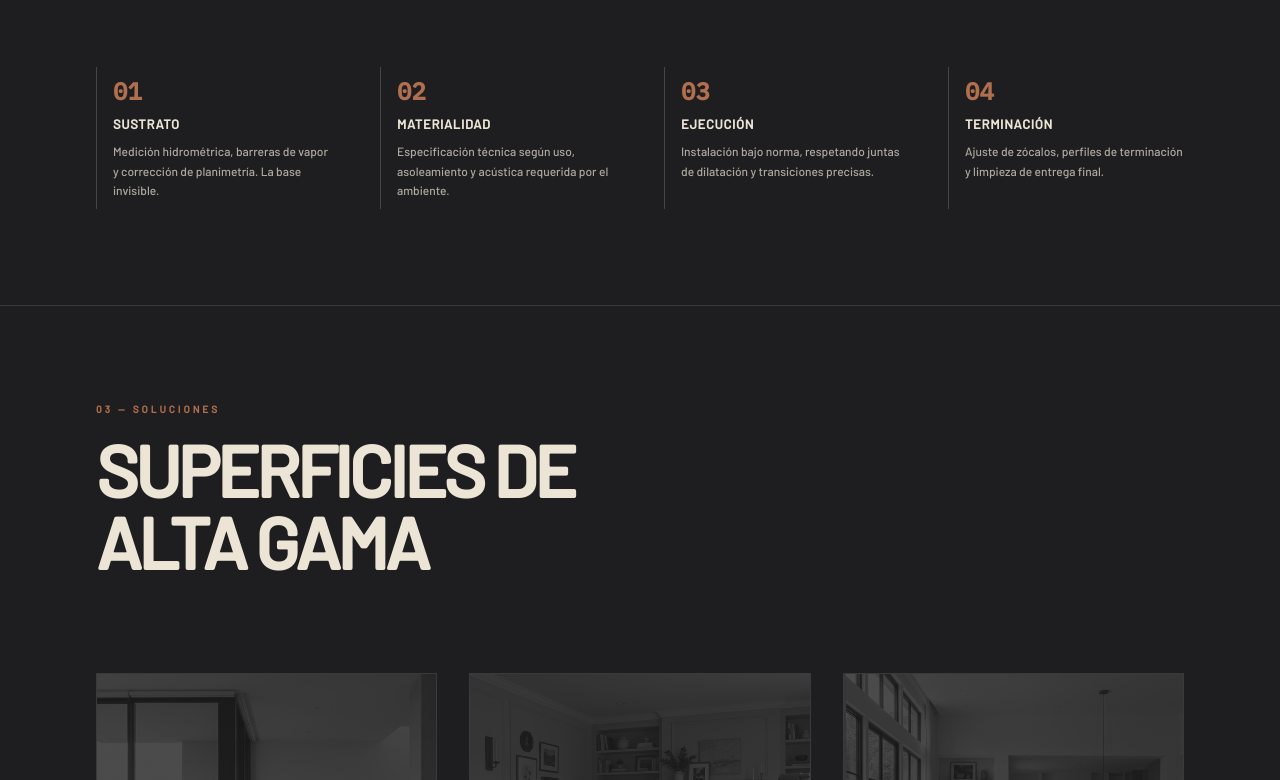
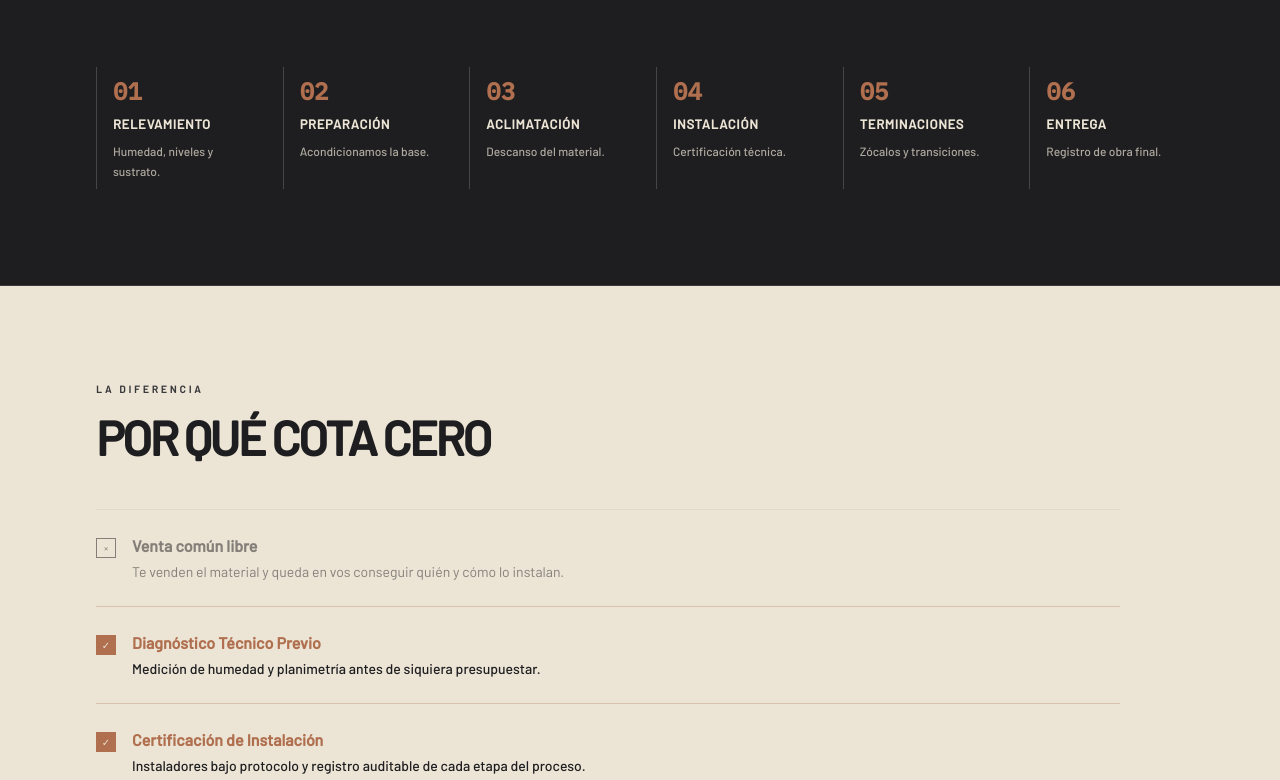
Before and after one commit to pablopronsky/final_landing, a Next.js app: page / in a window 1280 px wide. Shown: the part 1680-2460 px from the top of the page. Built offline with nearby package versions, Linux system fonts and the light colour scheme.

Commit message:
feat: update execution protocol steps
Refine the installation protocol stages to improve clarity and represent the current workflow more accurately.

```diff
--- a/app/page.tsx
+++ b/app/page.tsx
@@ -1,9 +1,9 @@
 'use client';
 
 import Image, { StaticImageData } from 'next/image';
-import { motion, useScroll, useTransform } from 'motion/react';
-import { ArrowRight, MapPin, Ruler, Layers, ShieldCheck, Check } from 'lucide-react';
-import { useRef } from 'react';
+import { motion, useScroll, useTransform, AnimatePresence } from 'motion/react';
+import { ArrowRight, MapPin, Ruler, Layers, ShieldCheck, Check, Menu, X, Plus, Minus } from 'lucide-react';
+import { useRef, useState } from 'react';
 
 // Images
 import heroImg from '../src/assets/images/hero_1780368898171.png';
@@ -25,14 +25,25 @@ const services = [
 ];
 
 const protocolSteps = [
-  { id: '01', title: 'Sustrato', desc: 'Medición hidrométrica, barreras de vapor y corrección de planimetría. La base invisible.' },
-  { id: '02', title: 'Materialidad', desc: 'Especificación técnica según uso, asoleamiento y acústica requerida por el ambiente.' },
-  { id: '03', title: 'Ejecución', desc: 'Instalación bajo norma, respetando juntas de dilatación y transiciones precisas.' },
-  { id: '04', title: 'Terminación', desc: 'Ajuste de zócalos, perfiles de terminación y limpieza de entrega final.' },
+  { id: '01', title: 'Relevamiento', desc: 'Humedad, niveles y sustrato.' },
+  { id: '02', title: 'Preparación', desc: 'Acondicionamos la base.' },
+  { id: '03', title: 'Aclimatación', desc: 'Descanso del material.' },
+  { id: '04', title: 'Instalación', desc: 'Certificación técnica.' },
+  { id: '05', title: 'Terminaciones', desc: 'Zócalos y transiciones.' },
+  { id: '06', title: 'Entrega', desc: 'Registro de obra final.' },
+];
+
+const faqs = [
+  { q: '¿En qué se diferencia el SPC del piso flotante?', a: 'El SPC (Stone Plastic Composite) es 100% resistente al agua y más rígido gracias a su núcleo de piedra, ideal para cocinas y baños. El flotante tradicional ofrece mayor calidez acústica pero es sensible a la humedad prolongada.' },
+  { q: '¿Qué significa aclimatar el piso?', a: 'Es el proceso técnico donde el material descansa en el ambiente donde será instalado (generalmente 48 a 72hs). Permite que las tablas se adapten a la temperatura y humedad del lugar, evitando futuras expansiones, contracciones o deformaciones.' },
+  { q: '¿Tengo que preparar mi contrapiso antes de que vengan?', a: 'Te recomendamos consultarlo con nosotros en la etapa de relevamiento. En Cota Cero realizamos diagnóstico de humedad y planimetría. Si el sustrato no está en condiciones, nosotros mismos nos encargamos de nivelarlo y prepararlo.' },
+  { q: '¿Instalan materiales que yo ya compré?', a: 'Sí. Nuestro foco es la "Cota Cero": la calidad de la instalación. Si ya contás con un material premium, nuestro equipo técnico lo instalará bajo nuestros estrictos protocolos para garantizar su máxima durabilidad.' }
 ];
 
 export default function Home() {
   const heroRef = useRef(null);
+  const [isMobileMenuOpen, setIsMobileMenuOpen] = useState(false);
+  const [openFaq, setOpenFaq] = useState<number | null>(0);
   const { scrollYProgress } = useScroll({
     target: heroRef,
     offset: ['start start', 'end start'],
@@ -44,18 +55,50 @@ export default function Home() {
       {/* HEADER / NAVIGATION */}
       <header className="fixed top-0 left-0 w-full z-50 flex items-center justify-between px-6 md:px-10 py-6 border-b border-[#3A3A3C] backdrop-blur-md bg-[#1E1E20]/90 text-[#ECE5D6]">
         <div className="flex items-center gap-4">
-          <div className="flex flex-col leading-none">
+          <div className="flex flex-col leading-none z-50">
             <span className="font-display text-2xl font-bold tracking-tighter">N<span className="text-[#B06F4E]">C</span></span>
             <div className="h-[1px] w-full bg-[#B06F4E] mt-1"></div>
           </div>
-          <span className="text-[11px] font-bold tracking-[0.2em] uppercase ml-4 hidden sm:inline-block">COTA CERO — City Bell</span>
+          <span className="text-[11px] font-bold tracking-[0.2em] uppercase ml-4 hidden sm:inline-block z-50">COTA CERO — City Bell</span>
         </div>
-        <div className="flex gap-8 items-center">
-          <span className="text-[11px] font-bold tracking-[0.2em] opacity-60 uppercase hidden md:inline-block">Pisos · Revestimientos · Decks</span>
+
+        {/* DESKTOP NAV */}
+        <div className="hidden md:flex gap-8 items-center">
+          <span className="text-[11px] font-bold tracking-[0.2em] opacity-60 uppercase">Pisos · Revestimientos · Decks</span>
           <a href="#contacto" className="bg-[#B06F4E] text-[#1E1E20] px-6 py-3 rounded-full text-[12px] font-bold uppercase tracking-wider hover:bg-[#C98A66] transition-colors">
             Agendá tu relevamiento
           </a>
         </div>
+
+        {/* MOBILE NAV TOGGLE */}
+        <button
+          className="md:hidden z-50 p-2 -mr-2 text-[#ECE5D6]"
+          onClick={() => setIsMobileMenuOpen(!isMobileMenuOpen)}
+        >
+          {isMobileMenuOpen ? <X className="w-6 h-6" /> : <Menu className="w-6 h-6" />}
+        </button>
+
+        {/* MOBILE MENU FULLSCREEN */}
+        <AnimatePresence>
+          {isMobileMenuOpen && (
+            <motion.div
+              initial={{ opacity: 0, y: -20 }}
+              animate={{ opacity: 1, y: 0 }}
+              exit={{ opacity: 0, y: -20 }}
+              className="absolute top-0 left-0 w-full h-screen bg-[#1E1E20] flex flex-col items-center justify-center gap-12 z-40 text-center px-6"
+            >
+              <nav className="flex flex-col gap-8 items-center">
+                <a href="#manifiesto" onClick={() => setIsMobileMenuOpen(false)} className="text-2xl font-bold uppercase tracking-widest text-[#ECE5D6] hover:text-[#B06F4E]">Concepto</a>
+                <a href="#protocolo" onClick={() => setIsMobileMenuOpen(false)} className="text-2xl font-bold uppercase tracking-widest text-[#ECE5D6] hover:text-[#B06F4E]">Protocolo</a>
+                <a href="#superficies" onClick={() => setIsMobileMenuOpen(false)} className="text-2xl font-bold uppercase tracking-widest text-[#ECE5D6] hover:text-[#B06F4E]">Superficies</a>
+                <a href="#faq" onClick={() => setIsMobileMenuOpen(false)} className="text-2xl font-bold uppercase tracking-widest text-[#ECE5D6] hover:text-[#B06F4E]">Preguntas Frecuentes</a>
+              </nav>
+              <a href="#contacto" onClick={() => setIsMobileMenuOpen(false)} className="bg-[#B06F4E] text-[#1E1E20] px-8 py-4 rounded-full text-[12px] font-bold uppercase tracking-wider">
+                Agendá tu relevamiento
+              </a>
+            </motion.div>
+          )}
+        </AnimatePresence>
       </header>
 
       {/* SECTION 1: HERO */}
@@ -169,7 +212,7 @@ export default function Home() {
           </p>
         </div>
 
-        <div className="grid grid-cols-1 sm:grid-cols-2 lg:grid-cols-4 gap-8 lg:gap-12">
+        <div className="grid grid-cols-2 lg:grid-cols-3 xl:grid-cols-6 gap-6 lg:gap-8">
           {protocolSteps.map((step) => (
              <div key={step.id} className="border-l border-[#ECE5D6]/20 pl-4 py-2 hover:border-[#B06F4E] transition-colors duration-300">
                <span className="block font-mono text-[#B06F4E] text-2xl font-bold mb-2">{step.id}</span>
@@ -177,6 +220,38 @@ export default function Home() {
                <span className="block text-xs font-medium leading-relaxed opacity-70">{step.desc}</span>
              </div>
           ))}
+        </div>
+      </section>
+
+      {/* SECTION VENTA COMUN VS COTA CERO */}
+      <section className="bg-[#ECE5D6] text-[#1E1E20] py-24 px-6 md:px-12 lg:px-24 border-b border-[#3A3A3C]">
+        <div className="max-w-5xl">
+          <span className="text-[#3A3A3C] text-[10px] font-bold tracking-[0.3em] uppercase mb-4 block">La Diferencia</span>
+          <h2 className="text-4xl md:text-5xl font-bold uppercase tracking-tighter mb-12">Por qué Cota Cero</h2>
+
+          <div className="space-y-6">
+            <div className="flex items-start gap-4 opacity-50 grayscale pt-6 border-t border-[#1E1E20]/10">
+              <div className="w-5 h-5 flex-shrink-0 border border-[#1E1E20] flex items-center justify-center text-[10px] mt-1">×</div>
+              <div>
+                <span className="block font-bold mb-1">Venta común libre</span>
+                <p className="text-sm">Te venden el material y queda en vos conseguir quién y cómo lo instalan.</p>
+              </div>
+            </div>
+            <div className="flex items-start gap-4 pt-6 border-t border-[#B06F4E]/30">
+              <div className="w-5 h-5 flex-shrink-0 bg-[#B06F4E] flex items-center justify-center text-[#ECE5D6] text-[10px] mt-1">✓</div>
+              <div>
+                <span className="block font-bold mb-1 text-[#B06F4E]">Diagnóstico Técnico Previo</span>
+                <p className="text-sm font-medium">Medición de humedad y planimetría antes de siquiera presupuestar.</p>
+              </div>
+            </div>
+            <div className="flex items-start gap-4 pt-6 border-t border-[#B06F4E]/30">
+              <div className="w-5 h-5 flex-shrink-0 bg-[#B06F4E] flex items-center justify-center text-[#ECE5D6] text-[10px] mt-1">✓</div>
+              <div>
+                <span className="block font-bold mb-1 text-[#B06F4E]">Certificación de Instalación</span>
+                <p className="text-sm font-medium">Instaladores bajo protocolo y registro auditable de cada etapa del proceso.</p>
+              </div>
+            </div>
+          </div>
         </div>
       </section>
 
@@ -213,6 +288,49 @@ export default function Home() {
         </div>
       </section>
 
+      {/* SECTION FAQ (NEW) */}
+      <section className="py-24 px-6 md:px-12 lg:px-24 border-b border-[#3A3A3C] bg-[#1E1E20]" id="faq">
+        <div className="max-w-4xl mx-auto">
+          <div className="text-center mb-16">
+            <span className="text-[#B06F4E] text-[10px] font-bold tracking-[0.3em] uppercase mb-4 block">Preguntas Frecuentes</span>
+            <h2 className="text-4xl md:text-5xl lg:text-6xl font-bold uppercase tracking-tighter leading-none">Lo que necesitás saber.</h2>
+          </div>
+
+          <div className="space-y-4">
+            {faqs.map((faq, index) => (
+              <div
+                key={index}
+                className="border border-[#3A3A3C] bg-[#1E1E20]/50 overflow-hidden transition-all duration-300"
+              >
+                <button
+                  onClick={() => setOpenFaq(openFaq === index ? null : index)}
+                  className="w-full flex items-center justify-between p-6 text-left hover:bg-[#ECE5D6]/5 transition-colors"
+                >
+                  <span className="font-bold text-lg md:text-xl pr-8">{faq.q}</span>
+                  <span className="flex-shrink-0 text-[#B06F4E]">
+                    {openFaq === index ? <Minus className="w-5 h-5" /> : <Plus className="w-5 h-5" />}
+                  </span>
+                </button>
+                <AnimatePresence>
+                  {openFaq === index && (
+                    <motion.div
+                      initial={{ height: 0, opacity: 0 }}
+                      animate={{ height: "auto", opacity: 1 }}
+                      exit={{ height: 0, opacity: 0 }}
+                      transition={{ duration: 0.3 }}
+                    >
+                      <div className="px-6 pb-6 text-[#ECE5D6]/80 text-sm md:text-base leading-relaxed border-t border-[#3A3A3C] mt-2 pt-4">
+                        {faq.a}
+                      </div>
+                    </motion.div>
+                  )}
+                </AnimatePresence>
+              </div>
+            ))}
+          </div>
+        </div>
+      </section>
+
       {/* SECTION 5: CONTACTO / CTA & FOOTER */}
       <section className="bg-[#ECE5D6] text-[#1E1E20] px-6 md:px-12 lg:px-24 py-24 md:py-32 flex flex-col items-center text-center relative" id="contacto">
         <span className="text-[#3A3A3C] text-[10px] font-bold tracking-[0.3em] uppercase mb-6 block">04 — La Diferencia</span>
```
